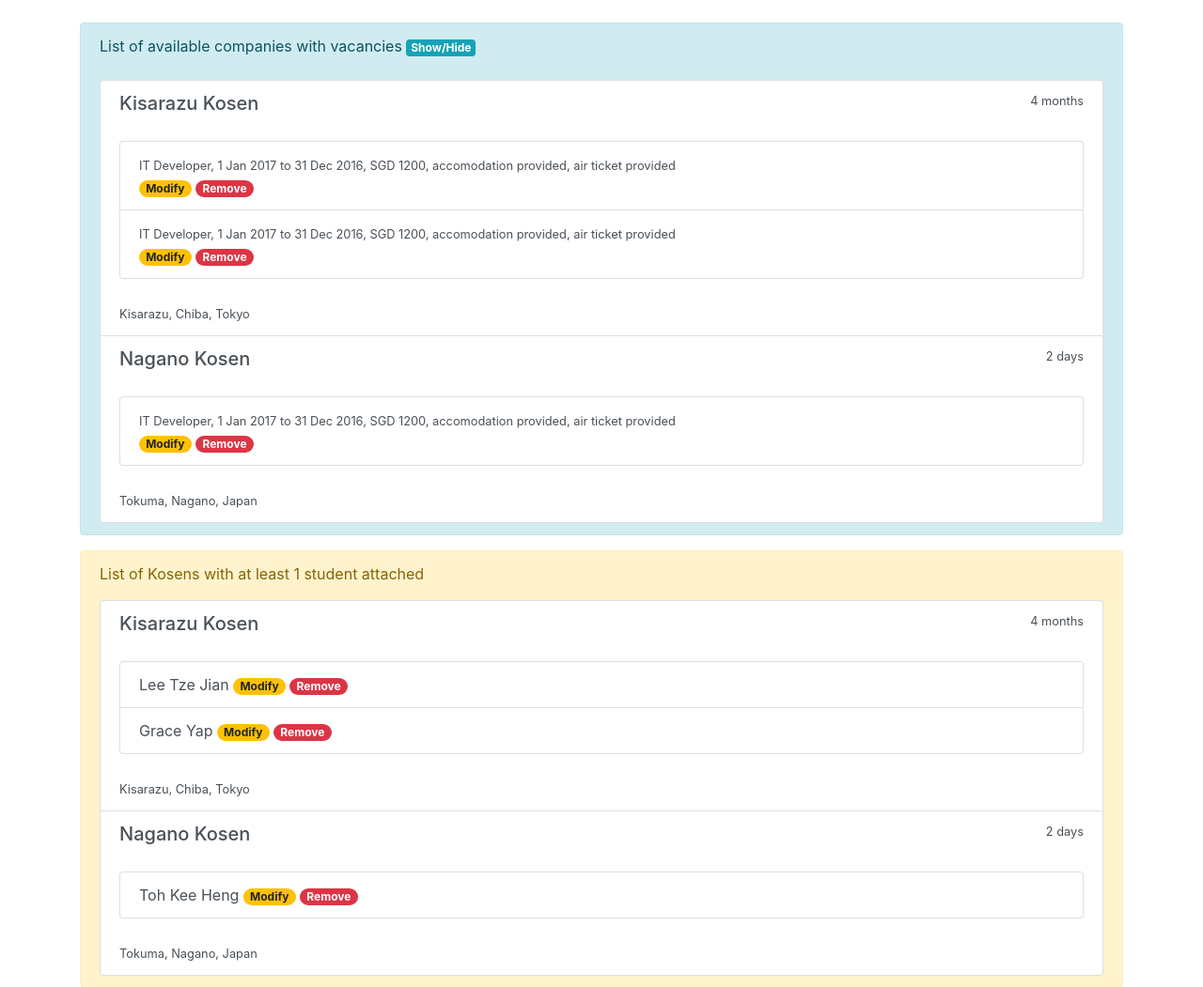
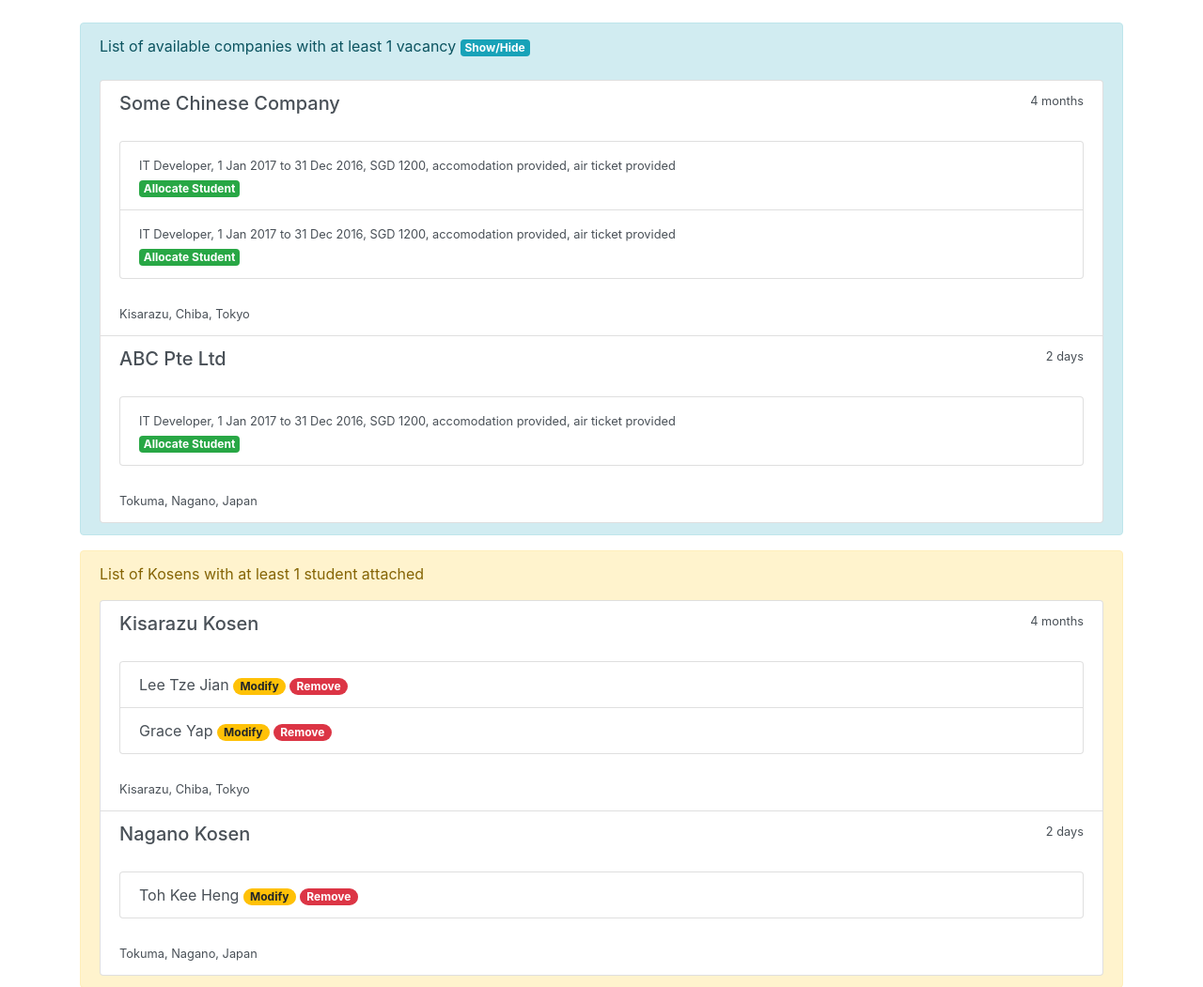
Before and after one commit to 15017206/iprep, a PHP site: page /iprep/graceyap_dashboard_oiip.php in a window 1280 px wide. Shown: the part 58-1109 px from the top of the page at 94% size. Run offline with PHP 8.4, Linux system fonts and the light colour scheme; some libraries are stand-ins or nearby versions.

Commit message:
update2(glenn)

```diff
--- a/graceyap_dashboard_company.php
+++ b/graceyap_dashboard_company.php
@@ -95,7 +95,8 @@ and open the template in the editor.
                             <h5 class="mb-1">Kisarazu Kosen</h5>
                             <small>4 months</small>
                         </div>
-                        <br/>
+                        <a href=""><span class="badge badge-success">Add vacancy</span></a>
+                        <br/><br/>
                         <ul class="list-group">
                             <li class="list-group-item justify-content-between align-items-center">
                                 <small>IT Developer, 1 Jan 2017 to 31 Dec 2016, SGD 1200, accomodation provided, air ticket provided</small>
@@ -116,7 +117,8 @@ and open the template in the editor.
                             <h5 class="mb-1">Nagano Kosen</h5>
                             <small>2 days</small>
                         </div>
-                        <br/>
+                        <a href=""><span class="badge badge-success">Add vacancy</span></a>
+                        <br/><br/>
                         <ul class="list-group">
                             <li class="list-group-item justify-content-between align-items-center">
                                 <small>IT Developer, 1 Jan 2017 to 31 Dec 2016, SGD 1200, accomodation provided, air ticket provided</small>
--- a/graceyap_dashboard_oiip.php
+++ b/graceyap_dashboard_oiip.php
@@ -19,27 +19,27 @@ and open the template in the editor.
             <br/>
 
             <!--List of available companies in database-->
-            <div class="alert alert-info" role="alert">List of available companies with vacancies&nbsp;<a href="#collapse_id1" data-toggle="collapse"><span class="badge badge-info">Show/Hide</span></a>
+            <div class="alert alert-info" role="alert">List of available companies with at least 1 vacancy&nbsp;<a href="#collapse_id1" data-toggle="collapse"><span class="badge badge-info">Show/Hide</span></a>
                 <br/><br/>
                 <div class="collapse show" id="collapse_id1">
 
                     <ul class="list-group">
                         <li class="list-group-item list-group-item-action flex-column align-items-start">
                             <div class="d-flex w-100 justify-content-between">
-                                <h5 class="mb-1">Kisarazu Kosen</h5>
+                                <h5 class="mb-1">Some Chinese Company</h5>
                                 <small>4 months</small>
                             </div>
                             <br/>
                             <ul class="list-group">
                                 <li class="list-group-item justify-content-between align-items-center">
                                     <small>IT Developer, 1 Jan 2017 to 31 Dec 2016, SGD 1200, accomodation provided, air ticket provided</small>
-                                    <br/><a href=""><span class="badge badge-warning badge-pill">Modify</span></a>
-                                    <a href=""><span class="badge badge-danger badge-pill">Remove</span></a>
+                                    <br/><a href=""><span class="badge badge-success">Allocate Student</span></a>
+
                                 </li>
                                 <li class="list-group-item justify-content-between align-items-center">
                                     <small>IT Developer, 1 Jan 2017 to 31 Dec 2016, SGD 1200, accomodation provided, air ticket provided</small>
-                                    <br/><a href=""><span class="badge badge-warning badge-pill">Modify</span></a>
-                                    <a href=""><span class="badge badge-danger badge-pill">Remove</span></a>
+                                    <br/><a href=""><span class="badge badge-success">Allocate Student</span></a>
+
                                 </li>
                             </ul>
                             <br/>
@@ -47,15 +47,15 @@ and open the template in the editor.
                         </li>
                         <li class="list-group-item list-group-item-action flex-column align-items-start">
                             <div class="d-flex w-100 justify-content-between">
-                                <h5 class="mb-1">Nagano Kosen</h5>
+                                <h5 class="mb-1">ABC Pte Ltd</h5>
                                 <small>2 days</small>
                             </div>
                             <br/>
                             <ul class="list-group">
                                 <li class="list-group-item justify-content-between align-items-center">
                                     <small>IT Developer, 1 Jan 2017 to 31 Dec 2016, SGD 1200, accomodation provided, air ticket provided</small>
-                                    <br/><a href=""><span class="badge badge-warning badge-pill">Modify</span></a>
-                                    <a href=""><span class="badge badge-danger badge-pill">Remove</span></a>
+                                    <br/><a href=""><span class="badge badge-success">Allocate Student</span></a>
+
                                 </li>
                             </ul>
                             <br/>
```
